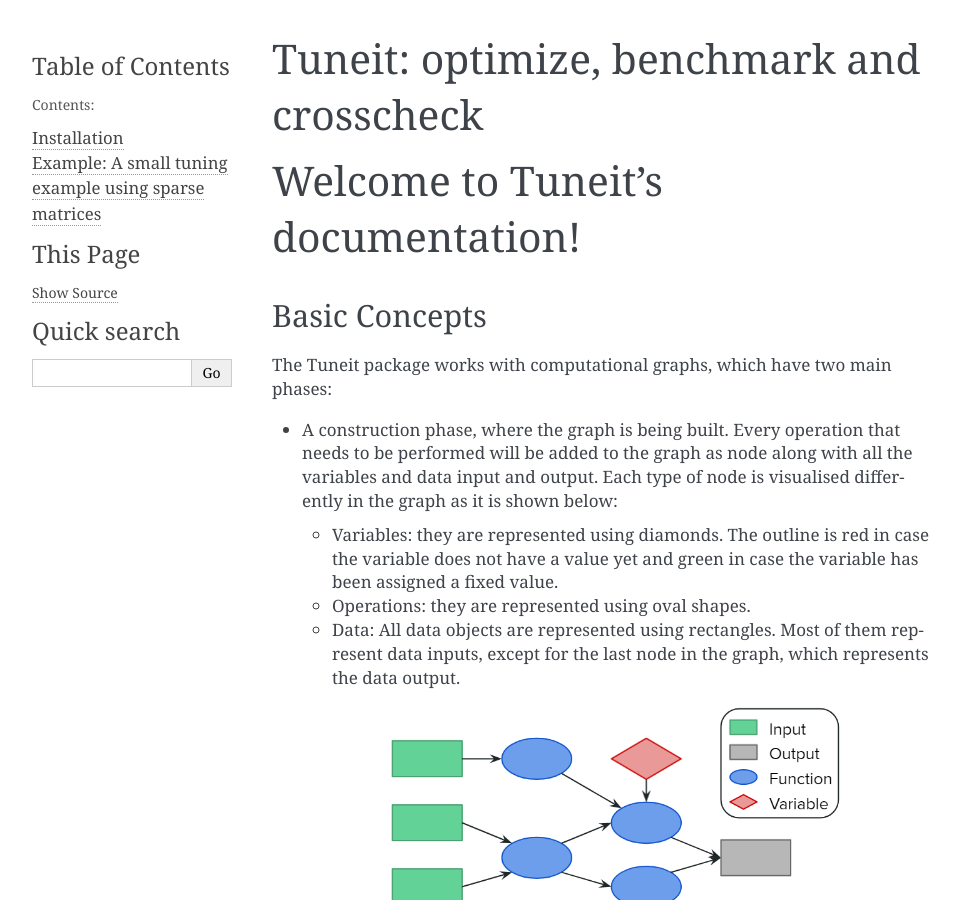
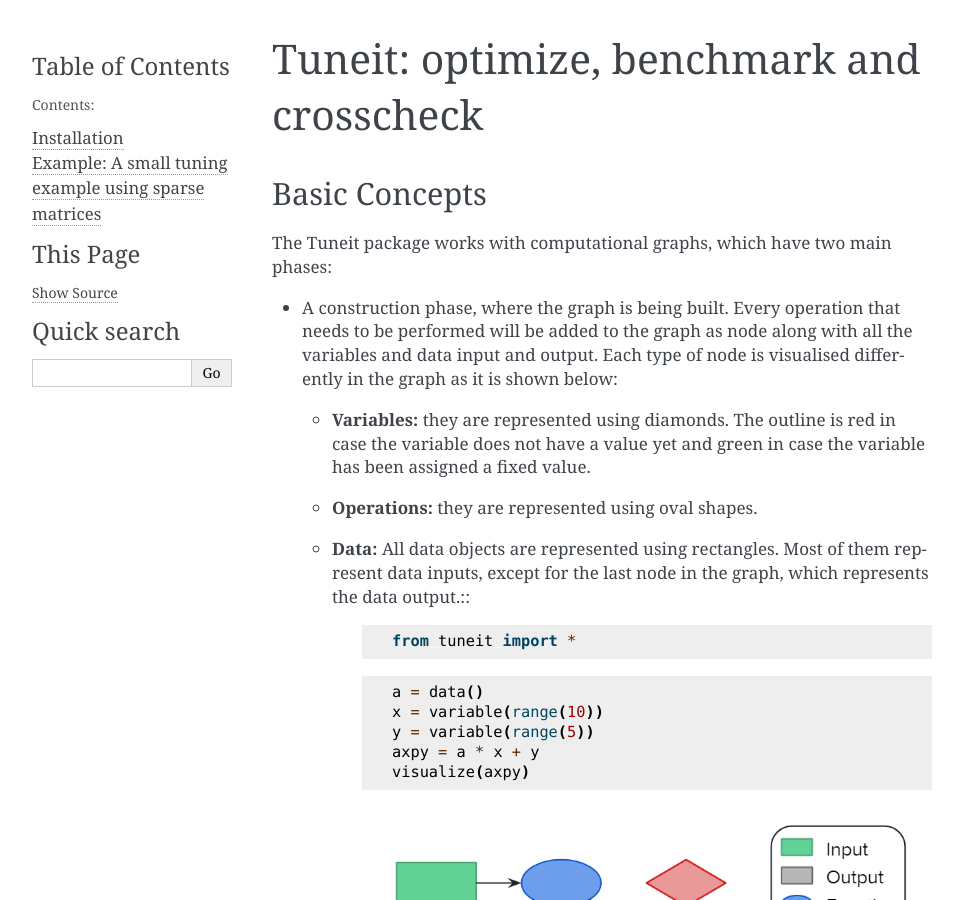
Before and after one commit to Lyncs-API/tuneit, a Sphinx documentation site: the page built from docs/index.rst, in a window 1280 px wide and 900 px high. Shown: the whole window, without its empty margins (148-1111 px from the left). Built offline with Sphinx 7.4.7, drawn with Linux system fonts in a browser that asks for light colours.

Commit message:
updated index file with code block

```diff
--- a/docs/index.rst
+++ b/docs/index.rst
@@ -2,9 +2,6 @@
 
 Tuneit: optimize, benchmark and crosscheck
 ==========================================
-
-Welcome to Tuneit's documentation!
-===================================
 
 
 Basic Concepts
@@ -13,13 +10,26 @@ The Tuneit package works with computational graphs, which have two main phases:
 
 - A construction phase, where the graph is being built. Every operation that needs to be performed will be added to the graph as node along with all the variables and data input and output. Each type of node is visualised differently in the graph as it is shown below:
 
-  * Variables: they are represented using diamonds. The outline is red in case the variable does not have a value yet and green in case the                 variable has been assigned a fixed value.
-  * Operations: they are represented using oval shapes.
-  * Data: All data objects are represented using rectangles. Most of them represent data inputs, except for the last node in the graph, which represents the data output.
-          |pic|
+  * **Variables:** they are represented using diamonds. The outline is red in case the variable does not have a value yet and green in case                    the variable has been assigned a fixed value.
+  * **Operations:** they are represented using oval shapes.
+  * **Data:** All data objects are represented using rectangles. Most of them represent data inputs, except for the last node in the graph, which represents the data output.::
+      .. code-block:: python
+
+          from tuneit import *
+
+      .. code-block:: python
+
+          a = data()
+          x = variable(range(10))
+          y = variable(range(5))
+          axpy = a * x + y
+          visualize(axpy)
+
+      |pic|
+
+
 
 .. |pic| image:: images/computational_graph.png
-    :width: 500
 
 - A finalization phase. After the graph is finalized, a number of operations (described in the next section) can be performed on it.
 
```
